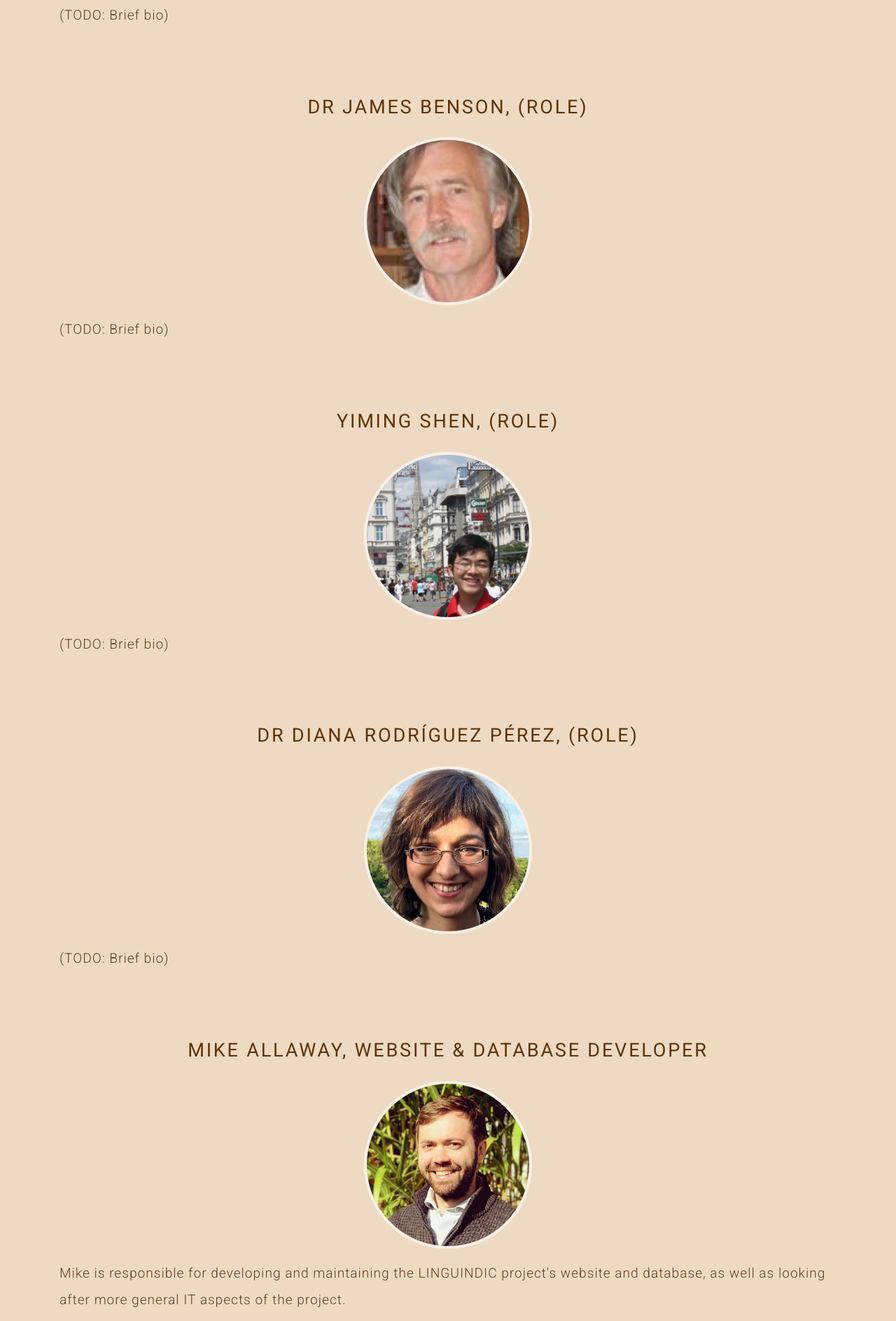
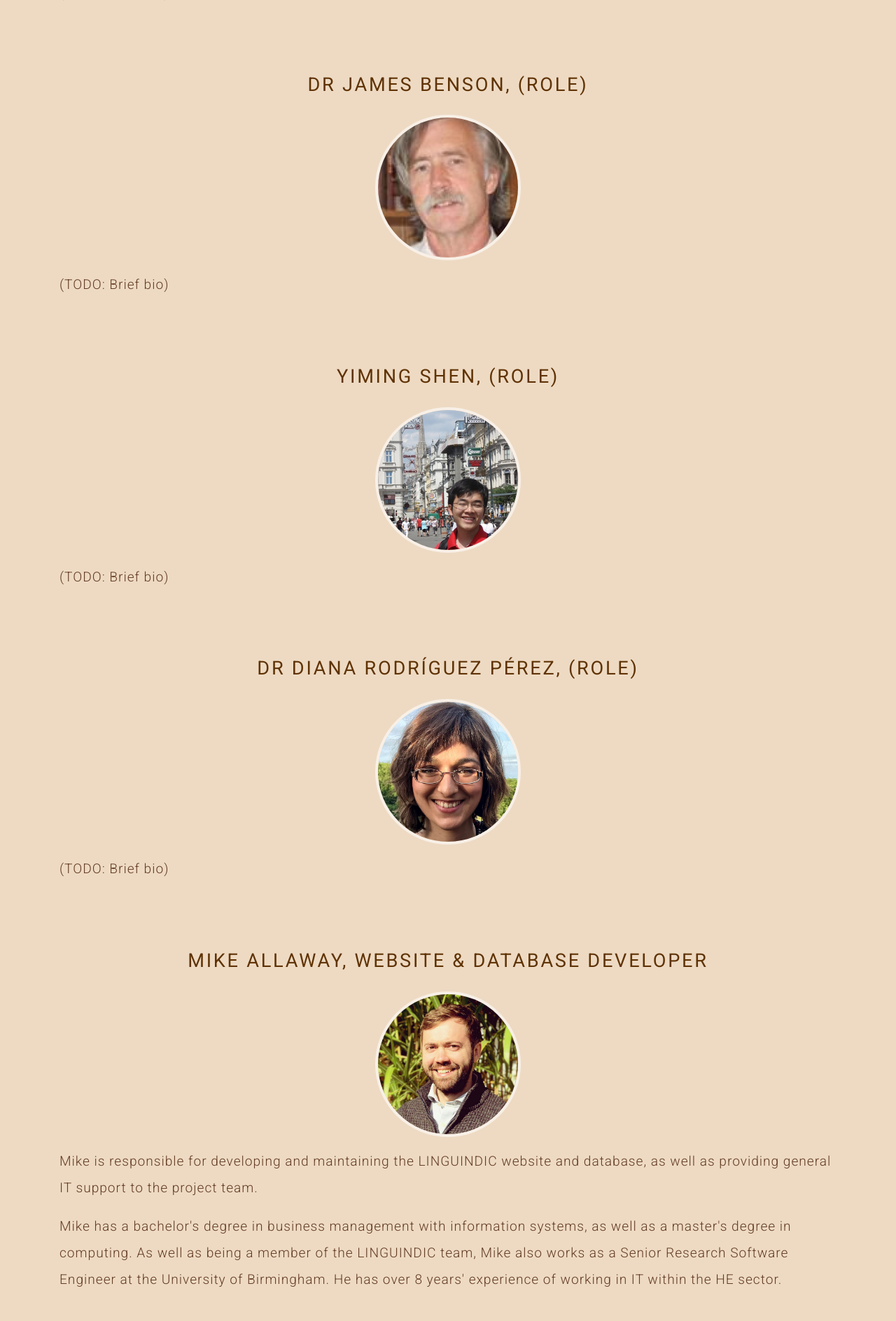
Before and after one commit to linguindic/linguindic-website, a Django app: page /about/team/ in a window 1280 px wide. Shown: the part 952-2840 px from the top of the page at 70% size. Run offline with Django 3.2, Linux system fonts and the light colour scheme; parts of the project's set-up code (start-up, migrations or seed data) failed here and were passed over; some libraries are stand-ins or nearby versions.

Commit message:
slight tweaks to wording and image sizes

```diff
--- a/django/core/static/css/custom.css
+++ b/django/core/static/css/custom.css
@@ -41,7 +41,7 @@ h3 {
 .image-circle {
     border: 0.3rem solid rgba(255,255,255,0.6);
     border-radius: 100%;
-    width: 15em;
+    width: 13em;
     max-width: 90%;
     display: block;
     margin: 1em auto;
--- a/django/general/templates/general/about-events.html
+++ b/django/general/templates/general/about-events.html
@@ -8,7 +8,7 @@
     <div class="container">
         <h2>Events</h2>
         <p>
-            Due to the current global pandemic, we currently have no plans to organise or attend any events. Once conditions allow us to organise and attend events safely, we intend to promote and showcase such events on this page.
+            Due to the current global pandemic, we currently have no plans to organise or attend events. Once conditions allow us to organise and attend events safely, we intend to promote and showcase such events on this page, so please check back soon.
         </p>
     </div>
 
--- a/django/general/templates/general/about-outputs.html
+++ b/django/general/templates/general/about-outputs.html
@@ -8,7 +8,7 @@
     <div class="container">
         <h2>Research Outputs</h2>
         <p>
-            As we're still in the early stages of the project, we have not yet produced any research outputs. When we have begun to generate such outputs, we plan to use this space to openly share them, so please do check back regularly.
+            As we're still in the early stages of the project, we have not yet produced any research outputs. When we begin to generate such outputs, we plan to use this space to openly share them, so please do check back regularly.
         </p>
     </div>
 
--- a/django/general/templates/general/about-team.html
+++ b/django/general/templates/general/about-team.html
@@ -34,7 +34,7 @@
         <h2>Mike Allaway, Website &amp; Database Developer</h2>
         <img class="image-circle" src="{% static 'images/about/team/mike-allaway.jpg' %}" alt="Mike Allaway, Website and Database Developer">
         <p>
-            Mike is responsible for developing and maintaining the LINGUINDIC project's website and database, as well as looking after more general IT aspects of the project.
+            Mike is responsible for developing and maintaining the LINGUINDIC website and database, as well as providing general IT support to the project team.
         </p>
         <p>
             Mike has a bachelor's degree in business management with information systems, as well as a master's degree in computing. As well as being a member of the LINGUINDIC team, Mike also works as a Senior Research Software Engineer at the University of Birmingham. He has over 8 years' experience of working in IT within the HE sector.
--- a/django/general/templates/general/welcome.html
+++ b/django/general/templates/general/welcome.html
@@ -17,7 +17,7 @@
     <div id="welcome-content" class="container">
         <h2>Welcome</h2>
         <p>
-            Welcome to the LINGUINDIC project website. LINGUINDIC is an EU-funded research project led by Dr John Lowe at the University of Oxford in the UK. It aims to systematically explore and analyse the neglected riches of ancient Indian linguistic thought. It will also uncover lost linguistic insights and analyses, as well as build on these insights to create innovative approaches to contemporary issues in modern Western linguistics. Overall, the project will focus on ancient Indian contributions to linguistic thought in three broad areas: morphosyntax and formal language systems, semantics/pragmatics and the philosophy of language, and phonetics/phonology.
+            Welcome to the LINGUINDIC project website. LINGUINDIC is an EU-funded research project led by Dr John Lowe at the University of Oxford in the UK. The project aims to systematically explore and analyse the neglected riches of ancient Indian linguistic thought. It will also uncover lost linguistic insights and analyses, as well as build on these insights to create innovative approaches to contemporary issues in modern Western linguistics. Overall, the LINGUINDIC project will focus on ancient Indian contributions to linguistic thought in three broad areas: morphosyntax and formal language systems, semantics/pragmatics and the philosophy of language, and phonetics/phonology.
         </p>
         <p>
             You can engage with the project through this website by:
```
